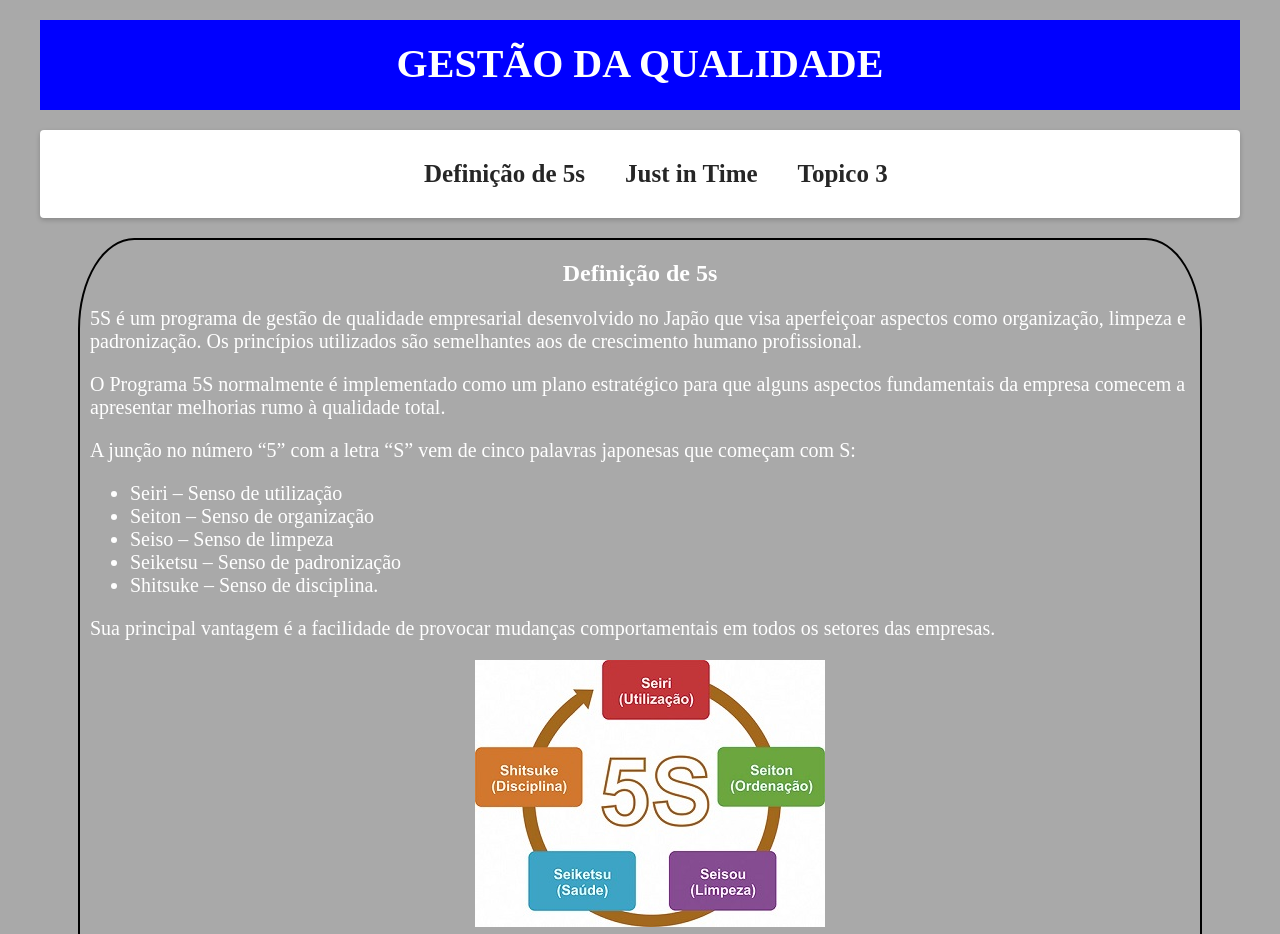
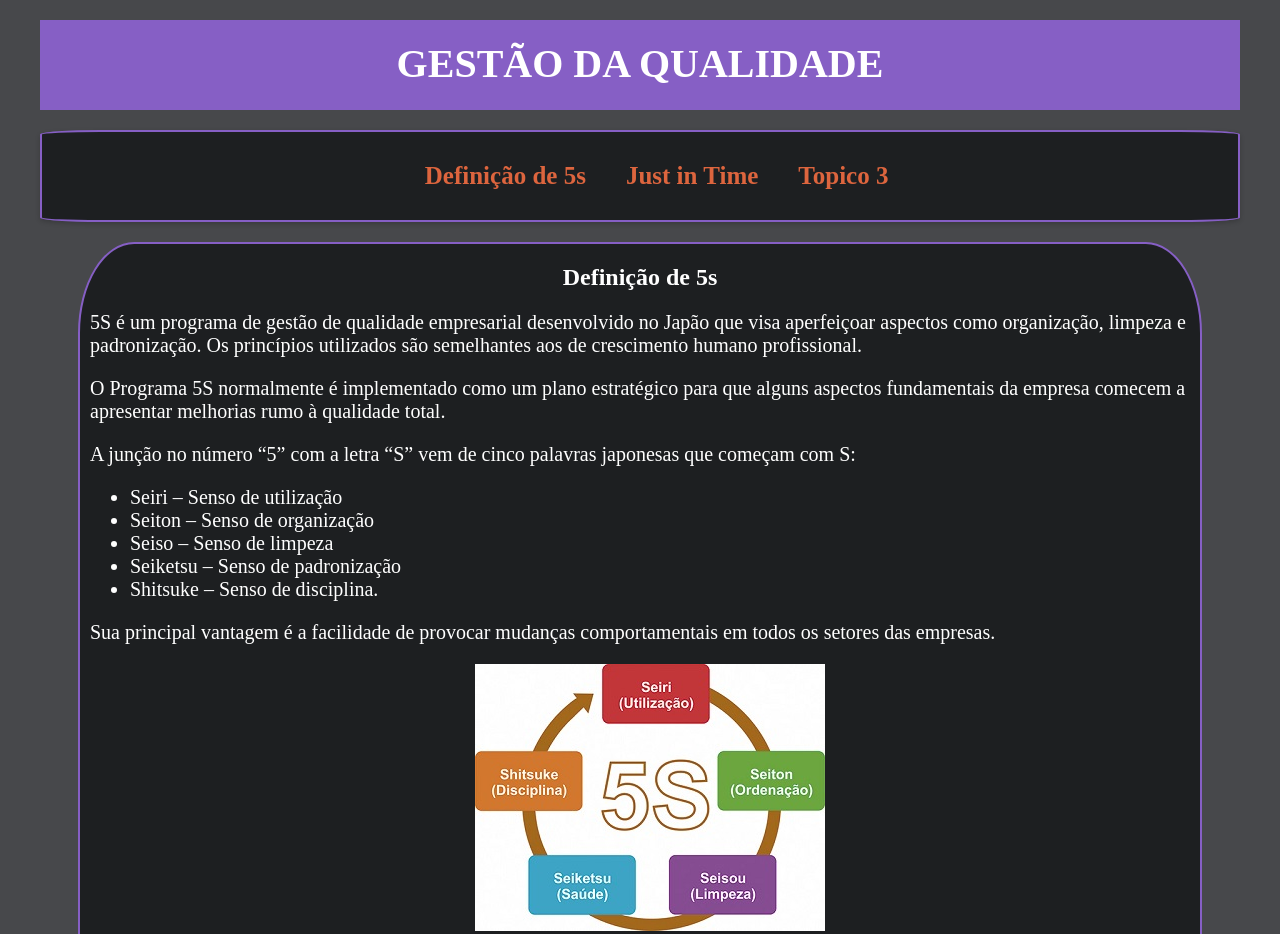
Before and after one commit to mateusfugita/gestao-qualidade, a plain HTML site: page index.html in a window 1280 px wide. Shown: the top 934 px of the page. Drawn offline with Linux system fonts and the light colour scheme.

Commit message:
Troca de Cor

```diff
--- a/css/style.css
+++ b/css/style.css
@@ -1,5 +1,5 @@
 body {
-    background-color: darkgray;
+    background-color: #47484B;
 }
 
 header {
@@ -7,10 +7,11 @@ header {
     max-width: 1200px;
     margin: 20px auto;
     padding: 10px;
-    background: #fff;
+    background: #1D1F21;
     box-sizing: border-box;
-    border-radius: 4px;
+    border-radius: 5%;
     box-shadow: 0 2px 5px rgba(0, 0, 0, .2);
+    border: 2px solid #865FC5;
 }
 
 nav {
@@ -32,15 +33,15 @@ nav ul li a {
     margin: 10px 0;
     padding: 10px 20px;
     text-decoration: none;
-    color: #262626;
+    color: #DD653E;
     font-size: 25px;
 }
 
 section {
-    background-color: darkgray;
+    background-color: #1D1F21;
     height: auto;
     color: white;
-    border: 2px solid black;
+    border: 2px solid #865FC5;
     border-radius: 5%;
     margin: 0px 70px 10px 70px;
     padding: 0px 10px 10px 10px;
@@ -67,7 +68,7 @@ img {
 .top-div {
     width: 100%;
     height: 70px;
-    background-color: blue;
+    background-color: #865FC5;
     text-align: center;
     font-size: 40px;
     max-width: 1200px;
@@ -77,10 +78,10 @@ img {
 }
 
 footer{
-    background-color: white;
+    background-color: #865FC5;
     text-align: center;
     margin: 0px 70px 10px 70px;
     font-size: 20px;
-    border: 2px solid black;
+    border: 2px solid #865FC5;
     border-radius: 5%;
 }
```
